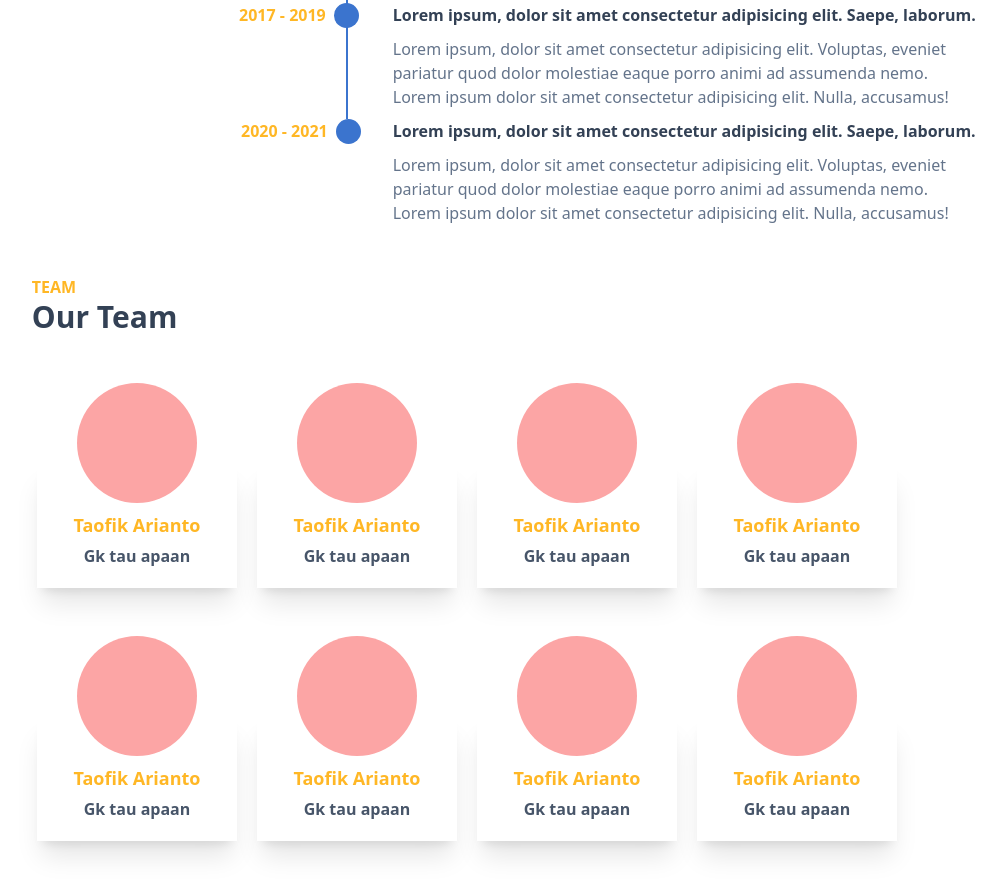
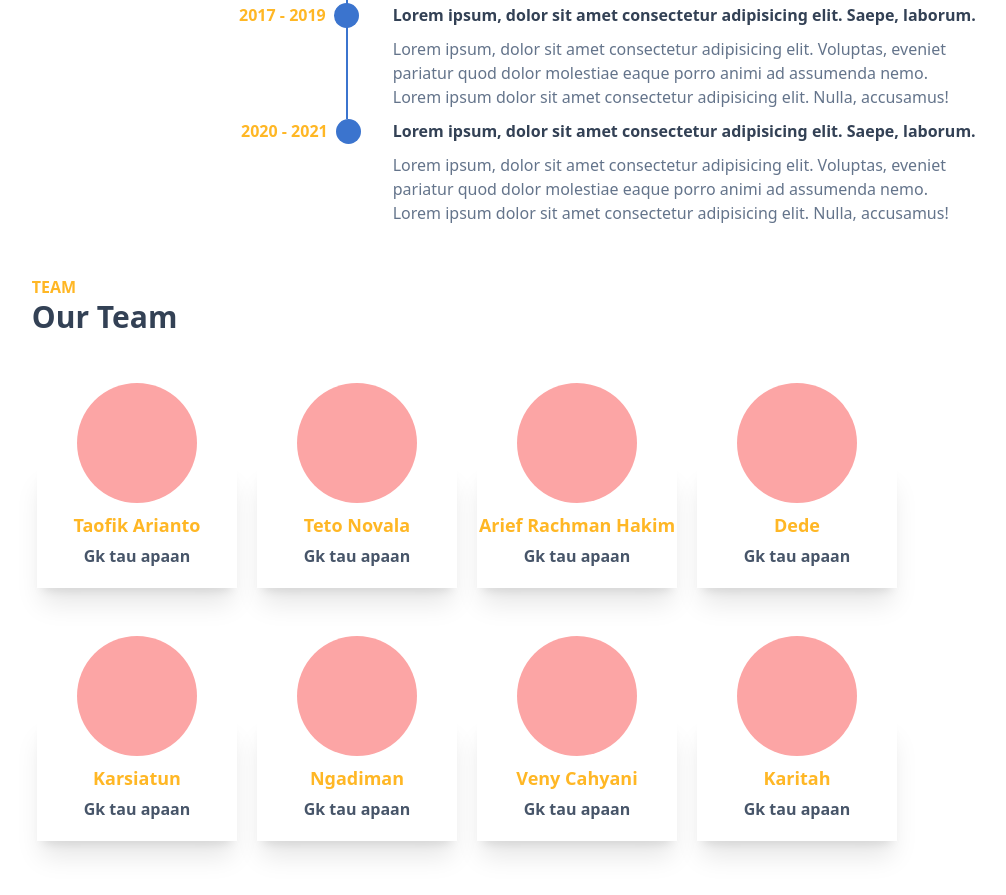
Before and after one commit to Bocah-Koding/ngaos, a plain HTML site: page about.html in a window 1280 px wide. Shown: the part 1416-2311 px from the top of the page, without its empty margins (173-1179 px from the left). Drawn offline with nearby package versions, Linux system fonts and the light colour scheme.

Commit message:
update about.html

```diff
--- a/about.html
+++ b/about.html
@@ -279,7 +279,7 @@
           class="w-[200px] pt-12 pb-[20px] shadow-xl flex flex-col content-center justify-end gap-[5px] relative"
         >
           <div class="text-[#FFB725] font-semibold text-lg self-center">
-            Taofik Arianto
+            Teto Novala
           </div>
           <div class="text-slate-600 font-semibold self-center">
             Gk tau apaan
@@ -293,7 +293,7 @@
           class="w-[200px] pt-12 pb-[20px] shadow-xl flex flex-col content-center justify-end gap-[5px] relative"
         >
           <div class="text-[#FFB725] font-semibold text-lg self-center">
-            Taofik Arianto
+            Arief Rachman Hakim
           </div>
           <div class="text-slate-600 font-semibold self-center">
             Gk tau apaan
@@ -307,7 +307,7 @@
           class="w-[200px] pt-12 pb-[20px] shadow-xl flex flex-col content-center justify-end gap-[5px] relative"
         >
           <div class="text-[#FFB725] font-semibold text-lg self-center">
-            Taofik Arianto
+            Dede
           </div>
           <div class="text-slate-600 font-semibold self-center">
             Gk tau apaan
@@ -321,7 +321,7 @@
           class="w-[200px] pt-12 pb-[20px] shadow-xl flex flex-col content-center justify-end gap-[5px] relative"
         >
           <div class="text-[#FFB725] font-semibold text-lg self-center">
-            Taofik Arianto
+            Karsiatun
           </div>
           <div class="text-slate-600 font-semibold self-center">
             Gk tau apaan
@@ -335,7 +335,7 @@
           class="w-[200px] pt-12 pb-[20px] shadow-xl flex flex-col content-center justify-end gap-[5px] relative"
         >
           <div class="text-[#FFB725] font-semibold text-lg self-center">
-            Taofik Arianto
+            Ngadiman
           </div>
           <div class="text-slate-600 font-semibold self-center">
             Gk tau apaan
@@ -349,7 +349,7 @@
           class="w-[200px] pt-12 pb-[20px] shadow-xl flex flex-col content-center justify-end gap-[5px] relative"
         >
           <div class="text-[#FFB725] font-semibold text-lg self-center">
-            Taofik Arianto
+            Veny Cahyani
           </div>
           <div class="text-slate-600 font-semibold self-center">
             Gk tau apaan
@@ -363,7 +363,7 @@
           class="w-[200px] pt-12 pb-[20px] shadow-xl flex flex-col content-center justify-end gap-[5px] relative"
         >
           <div class="text-[#FFB725] font-semibold text-lg self-center">
-            Taofik Arianto
+            Karitah
           </div>
           <div class="text-slate-600 font-semibold self-center">
             Gk tau apaan
```
